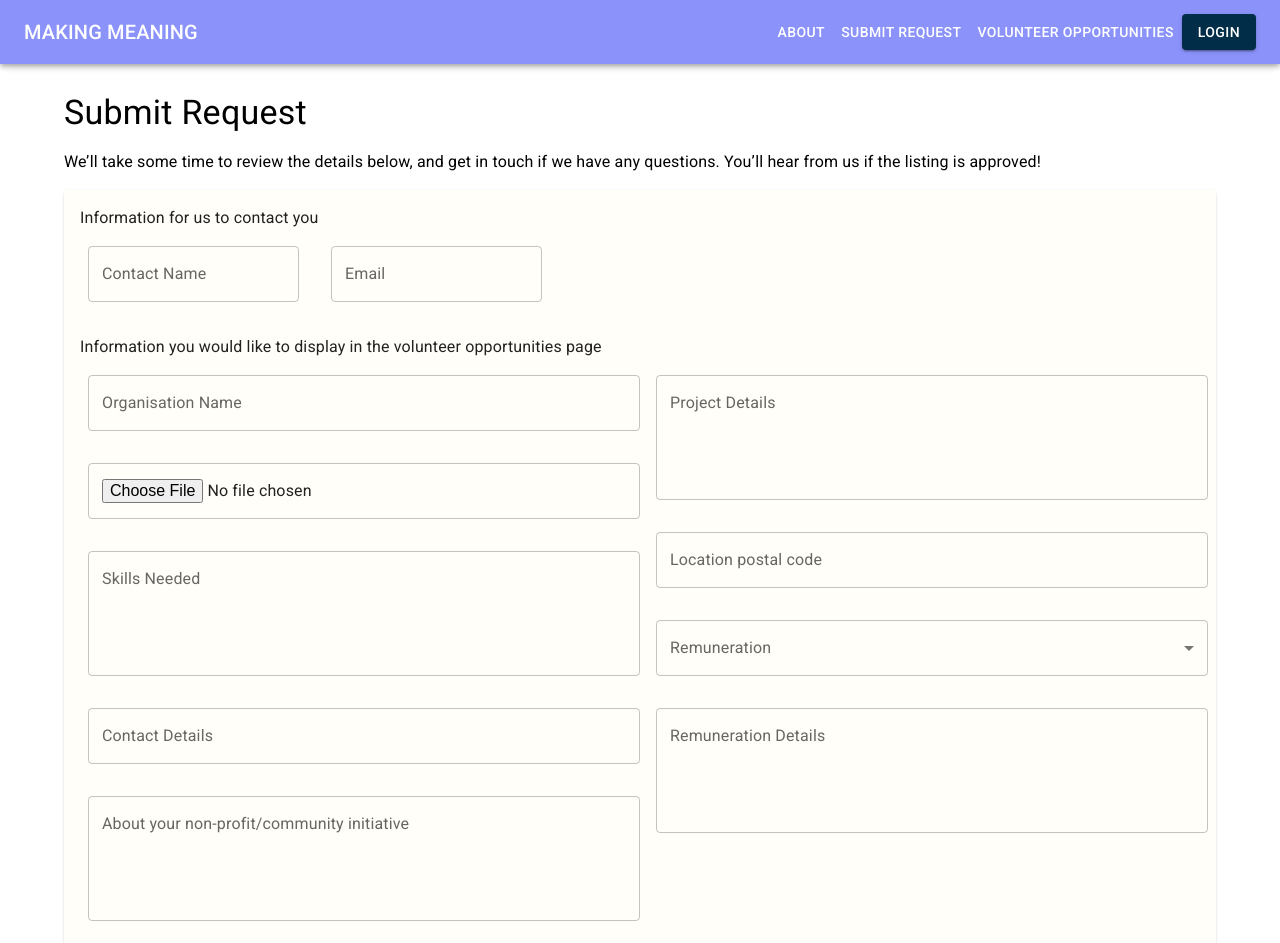
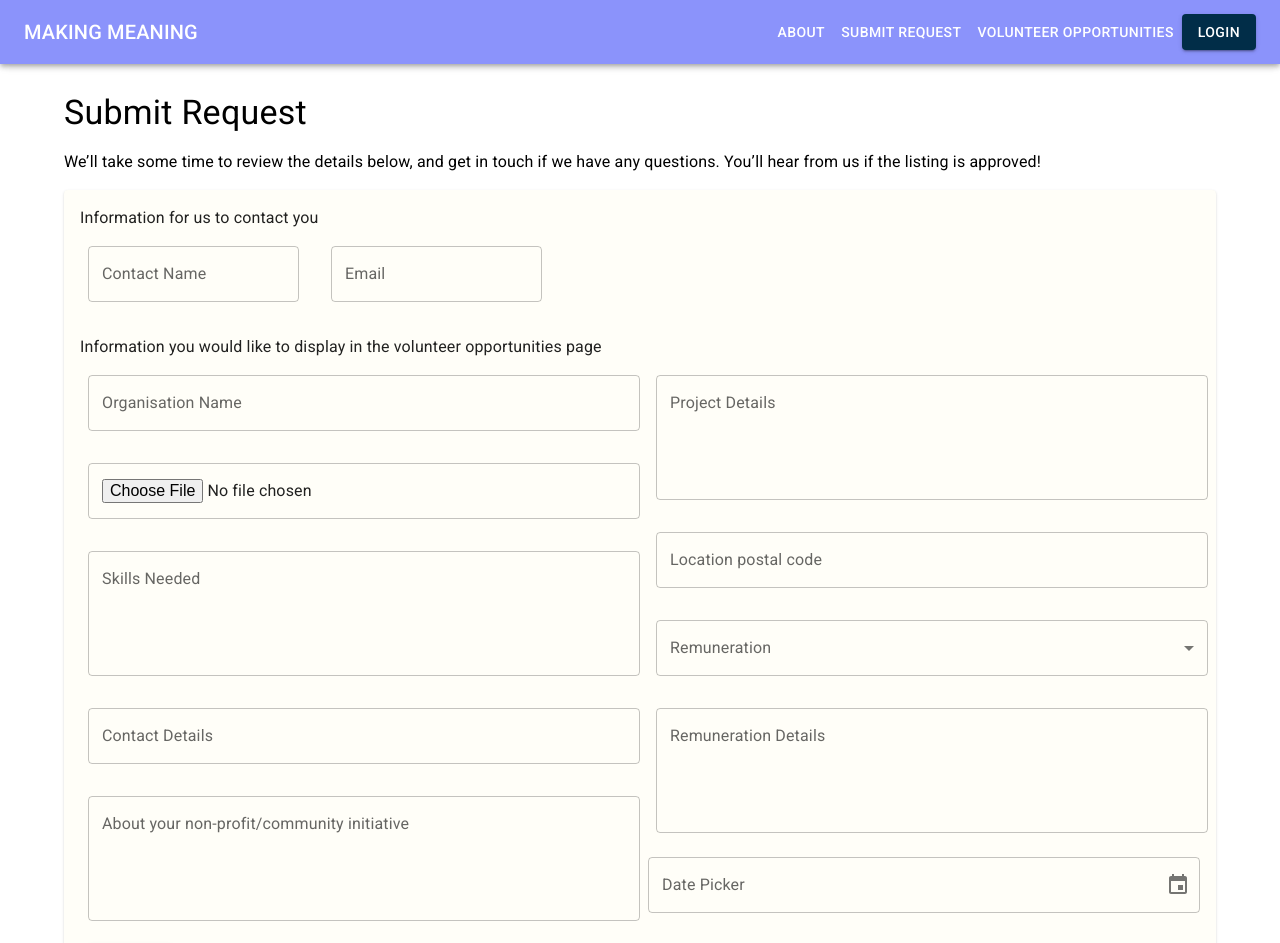
Before and after one commit to mafiageek/ptbc5-project2, a React (Create React App) app: page /SubmitRequest in a window 1280 px wide. Shown: the top 943 px of the page. Built offline with nearby package versions, Linux system fonts and the light colour scheme; no server answers.

Commit message:
added date picker

```diff
--- a/src/App.js
+++ b/src/App.js
@@ -1,6 +1,8 @@
 import React from "react";
 import { Routes, Route, BrowserRouter } from "react-router-dom";
 import { ThemeProvider, createTheme } from "@mui/material";
+import { AdapterDateFns } from "@mui/x-date-pickers/AdapterDateFns";
+import { LocalizationProvider } from "@mui/x-date-pickers/LocalizationProvider";
 
 import About from "./pages/About";
 import Listings from "./pages/Listings";
@@ -45,6 +47,7 @@ function App() {
   return (
     <>
       <ThemeProvider theme={theme}>
+        <LocalizationProvider dateAdapter={AdapterDateFns}>
           <BrowserRouter>
             <NavBar />
 
@@ -54,6 +57,7 @@ function App() {
               <Route path="/SubmitRequest" element={<SubmitRequest />} />
             </Routes>
           </BrowserRouter>
+        </LocalizationProvider>
       </ThemeProvider>
     </>
   );
--- a/src/components/ListCard.js
+++ b/src/components/ListCard.js
@@ -40,15 +40,15 @@ export default function ListCard() {
         setPosts(data);
         console.log(data);
       }),
-    [],
+    []
   );
 
   return (
     <>
       <Grid container spacing={0} sx={{ pl: 2 }}>
         {posts.map((post) => (
-          <Grid item xs={12} md={6} lg={3}>
-            <Card key={post.id} variant="outlined" sx={{ p: 1, m: 2 }}>
+          <Grid key={post.id} item xs={12} md={6} lg={3}>
+            <Card variant="outlined" sx={{ p: 1, m: 2 }}>
               <CardContent>
                 <Stack spacing={1}>
                   <CardMedia
@@ -69,7 +69,7 @@ export default function ListCard() {
                   <Stack direction="row" gap={1}>
                     <CalendarMonth />
 
-                    <Typography>Date due</Typography>
+                    <Typography>{post.dueDate}</Typography>
                   </Stack>
                   <Stack direction="row" gap={1}>
                     <LocationOn />
--- a/src/pages/SubmitRequest.js
+++ b/src/pages/SubmitRequest.js
@@ -1,4 +1,6 @@
 import { useState } from "react";
+import { DesktopDatePicker } from "@mui/x-date-pickers/DesktopDatePicker";
+
 import axios from "axios";
 import { collection, addDoc } from "firebase/firestore";
 import {
@@ -25,6 +27,7 @@ import {
 import { Container } from "@mui/system";
 
 function SubmitRequest() {
+  const [selectedDate, setSelectedDate] = useState(null);
   const [formData, setFormData] = useState({
     about: "",
     contact: "",
@@ -41,6 +44,7 @@ function SubmitRequest() {
     skills: "",
     contactName: "",
     renumerationDetails: "",
+    dueDate: "",
   });
 
   const [logo, setLogo] = React.useState(null);
@@ -64,13 +68,13 @@ function SubmitRequest() {
 
     axios
       .get(
-        `https://developers.onemap.sg/commonapi/search?searchVal=${formData.location}&returnGeom=Y&getAddrDetails=Y`,
+        `https://developers.onemap.sg/commonapi/search?searchVal=${formData.location}&returnGeom=Y&getAddrDetails=Y`
       )
       .then((response) => response.data.results[0])
       .then((geoData) =>
         axios.get(
-          `https://developers.onemap.sg/commonapi/staticmap/getStaticImage?layerchosen=default&lat=${geoData.LATITUDE}&lng=${geoData.LONGITUDE}&postal=${formData.location}&zoom=15&width=512&height=256&points=[${geoData.LATITUDE},${geoData.LONGITUDE}]`,
-        ),
+          `https://developers.onemap.sg/commonapi/staticmap/getStaticImage?layerchosen=default&lat=${geoData.LATITUDE}&lng=${geoData.LONGITUDE}&postal=${formData.location}&zoom=15&width=512&height=256&points=[${geoData.LATITUDE},${geoData.LONGITUDE}]`
+        )
       )
       .then((response) => {
         console.log(response.config.url);
@@ -82,6 +86,7 @@ function SubmitRequest() {
               ...formData,
               logoURL: downloadUrl,
               mapURL: response.config.url,
+              dueDate: selectedDate.toDateString(),
             });
           });
         });
@@ -308,6 +313,15 @@ function SubmitRequest() {
                     rows={4}
                     // defaultValue="Tell us more about your project in detail."
                   />
+                  <DesktopDatePicker
+                    name="selectedDate"
+                    label="Date Picker"
+                    value={selectedDate}
+                    onChange={(newValue) => {
+                      setSelectedDate(newValue);
+                    }}
+                    renderInput={(params) => <TextField {...params} />}
+                  />
                 </Stack>
               </Stack>
               <Grid container justifyContent="start">
```
Also changed, not shown: package.json (+7 -0 lines), 1 other file (tests, documents, lock files or other folders). Lines whose indentation alone changed are shown as unchanged.
